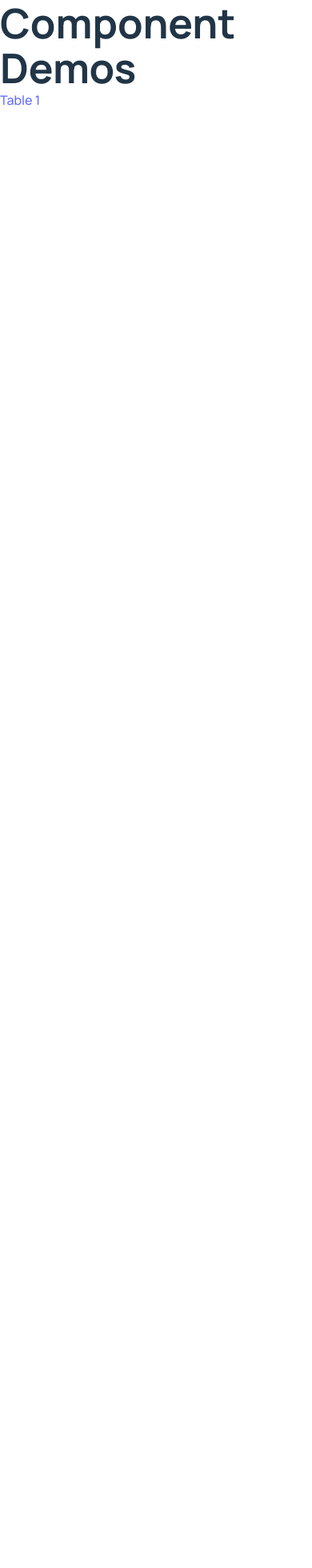
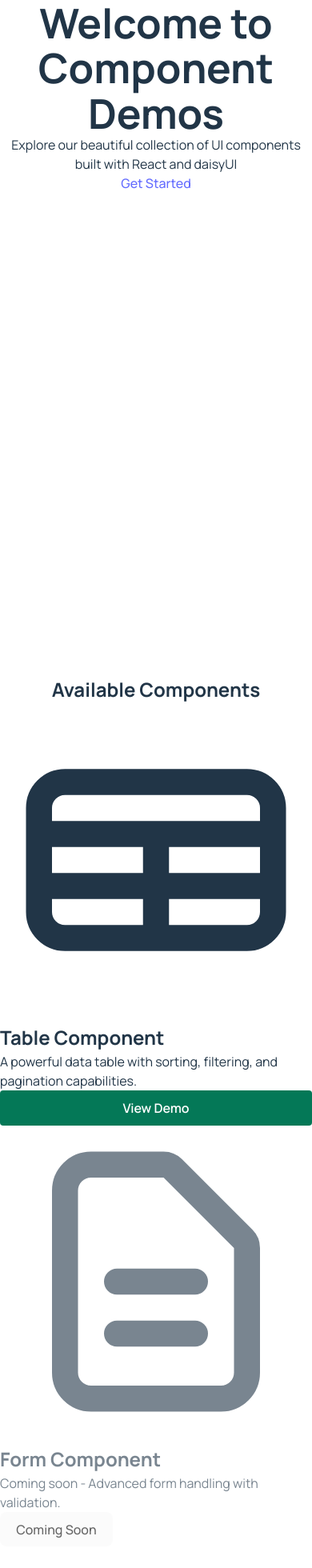
Before and after one commit to TheMichaelLant/FigmaMCP, a React (Vite) app: page / in a window 390 px wide. Shown: the top 1960 px of the page at 80% size. Before the commit the page ends 844 px from the top, so only its background shows below. Built offline with nearby package versions, Linux system fonts and the light colour scheme.

Commit message:
move to daisy ui

```diff
--- a/package.json
+++ b/package.json
@@ -23,6 +23,7 @@
     "@types/react-dom": "^19.2.3",
     "@vitejs/plugin-react": "^5.1.1",
     "autoprefixer": "^10.4.23",
+    "daisyui": "^5.5.14",
     "eslint": "^9.39.1",
     "eslint-plugin-react-hooks": "^7.0.1",
     "eslint-plugin-react-refresh": "^0.4.24",
--- a/src/App.css
+++ b/src/App.css
@@ -1,3 +1,6 @@
+@import "tailwindcss";
+@plugin "daisyui";
+
 /* Import Manrope font */
 @import url("https://fonts.googleapis.com/css2?family=Manrope:wght@400;500;600;700&display=swap");
 
--- a/src/App.tsx
+++ b/src/App.tsx
@@ -3,17 +3,126 @@ import Table1 from "./table1/Table1";
 
 function Home() {
   return (
-    <div className="p-8">
-      <h1 className="text-2xl font-bold mb-4">Component Demos</h1>
-      <nav>
-        <ul>
-          <li>
-            <Link to="/table1" className="text-blue-600 hover:underline">
-              Table 1
+    <div className="min-h-screen bg-base-200">
+      {/* Hero Section */}
+      <div className="hero min-h-screen bg-gradient-to-br from-primary to-secondary">
+        <div className="hero-content text-center text-neutral-content">
+          <div className="max-w-md">
+            <h1 className="text-5xl font-bold mb-8">
+              Welcome to Component Demos
+            </h1>
+            <p className="text-lg mb-8">
+              Explore our beautiful collection of UI components built with React
+              and daisyUI
+            </p>
+            <Link to="/table1" className="btn btn-accent btn-lg">
+              Get Started
             </Link>
-          </li>
-        </ul>
-      </nav>
+          </div>
+        </div>
+      </div>
+
+      {/* Components Section */}
+      <div className="container mx-auto px-4 py-16">
+        <h2 className="text-4xl font-bold text-center mb-12">
+          Available Components
+        </h2>
+
+        <div className="grid grid-cols-1 md:grid-cols-2 lg:grid-cols-3 gap-6">
+          {/* Table 1 Card */}
+          <div className="card bg-base-100 shadow-xl hover:shadow-2xl transition-shadow">
+            <div className="card-body">
+              <h2 className="card-title">
+                <svg
+                  xmlns="http://www.w3.org/2000/svg"
+                  className="h-6 w-6"
+                  fill="none"
+                  viewBox="0 0 24 24"
+                  stroke="currentColor"
+                >
+                  <path
+                    strokeLinecap="round"
+                    strokeLinejoin="round"
+                    strokeWidth={2}
+                    d="M3 10h18M3 14h18m-9-4v8m-7 0h14a2 2 0 002-2V8a2 2 0 00-2-2H5a2 2 0 00-2 2v8a2 2 0 002 2z"
+                  />
+                </svg>
+                Table Component
+              </h2>
+              <p>
+                A powerful data table with sorting, filtering, and pagination
+                capabilities.
+              </p>
+              <div className="card-actions justify-end mt-4">
+                <Link to="/table1" className="btn btn-primary">
+                  View Demo
+                </Link>
+              </div>
+            </div>
+          </div>
+
+          {/* Placeholder cards for future components */}
+          <div className="card bg-base-100 shadow-xl opacity-60">
+            <div className="card-body">
+              <h2 className="card-title">
+                <svg
+                  xmlns="http://www.w3.org/2000/svg"
+                  className="h-6 w-6"
+                  fill="none"
+                  viewBox="0 0 24 24"
+                  stroke="currentColor"
+                >
+                  <path
+                    strokeLinecap="round"
+                    strokeLinejoin="round"
+                    strokeWidth={2}
+                    d="M9 12h6m-6 4h6m2 5H7a2 2 0 01-2-2V5a2 2 0 012-2h5.586a1 1 0 01.707.293l5.414 5.414a1 1 0 01.293.707V19a2 2 0 01-2 2z"
+                  />
+                </svg>
+                Form Component
+              </h2>
+              <p>Coming soon - Advanced form handling with validation.</p>
+              <div className="card-actions justify-end mt-4">
+                <button className="btn btn-disabled">Coming Soon</button>
+              </div>
+            </div>
+          </div>
+
+          <div className="card bg-base-100 shadow-xl opacity-60">
+            <div className="card-body">
+              <h2 className="card-title">
+                <svg
+                  xmlns="http://www.w3.org/2000/svg"
+                  className="h-6 w-6"
+                  fill="none"
+                  viewBox="0 0 24 24"
+                  stroke="currentColor"
+                >
+                  <path
+                    strokeLinecap="round"
+                    strokeLinejoin="round"
+                    strokeWidth={2}
+                    d="M7 12l3-3 3 3 4-4M8 21l4-4 4 4M3 4h18M4 4h16v12a1 1 0 01-1 1H5a1 1 0 01-1-1V4z"
+                  />
+                </svg>
+                Chart Component
+              </h2>
+              <p>Coming soon - Beautiful data visualizations and charts.</p>
+              <div className="card-actions justify-end mt-4">
+                <button className="btn btn-disabled">Coming Soon</button>
+              </div>
+            </div>
+          </div>
+        </div>
+      </div>
+
+      {/* Footer */}
+      <footer className="footer footer-center p-10 bg-base-300 text-base-content rounded">
+        <div>
+          <p className="font-bold">Component Library Demo</p>
+          <p>Built with React, TypeScript, and daisyUI</p>
+        </div>
+      </footer>
     </div>
   );
 }
--- a/tailwind.config.js
+++ b/tailwind.config.js
@@ -4,5 +4,5 @@ export default {
   theme: {
     extend: {},
   },
-  plugins: [],
+  plugins: [require("daisyui")],
 };
```
Also changed, not shown: 1 other file (tests, documents, lock files or other folders).
